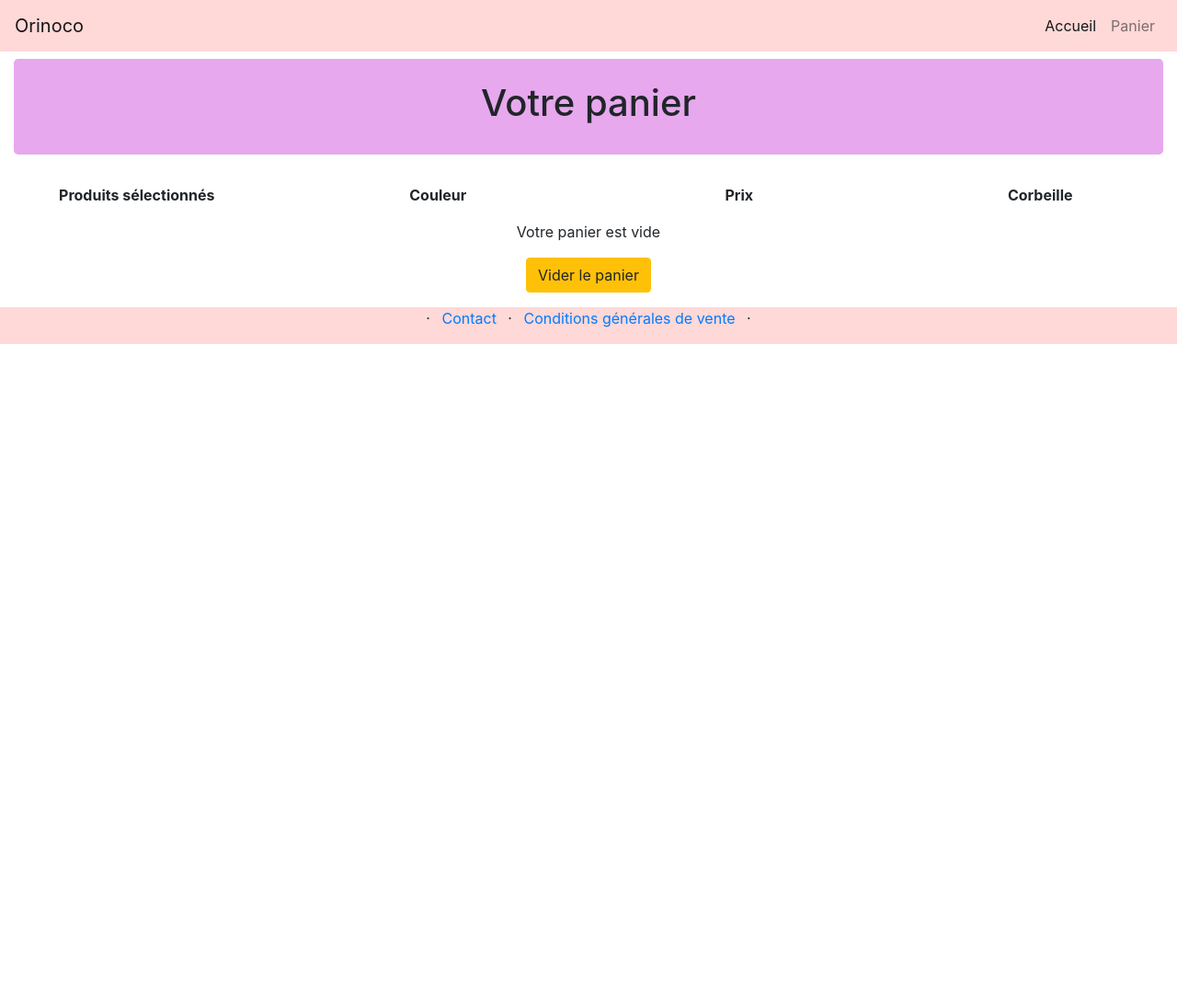
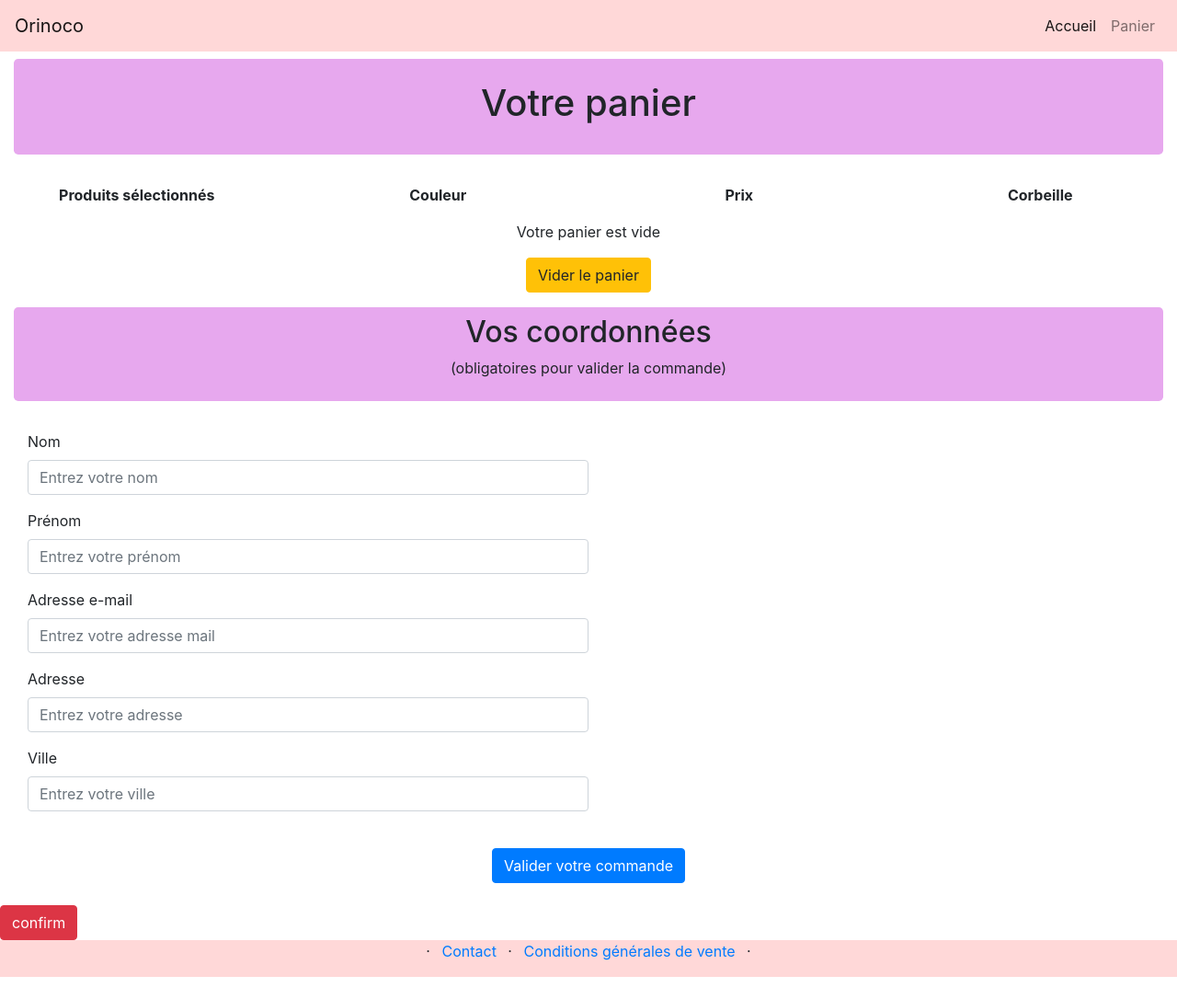
Before and after one commit to chris496/ChristopheDumas_5_15032021, a plain HTML site: page front-end/panier.html in a window 1280 px wide. Shown: the whole page at 92% size. Before the commit the page ends 800 px from the top, so only its background shows below. Drawn offline with nearby package versions, Linux system fonts and the light colour scheme.

Commit message:
mise en place de l'envoi "post fetch" du formulaire et du panier

```diff
--- a/front-end/panier.html
+++ b/front-end/panier.html
@@ -71,6 +71,54 @@
         <button type="button" class="btn btn-warning" id="alldelete">Vider le panier</button>
     </div>
 
+    <div class="col">
+    <div class="row">
+            <div class="col">
+                <div class="jumbotron text-center p-2">
+                    <h2>Vos coordonnées</h2>
+                    <p>(obligatoires pour valider la commande)</p>
+                </div>
+            </div>
+        </div>
+
+        <div class="row">
+            <div class="form col">
+
+                <form id="validForm">
+                    <div class="form-group col">
+                        <label for="name">Nom</label>
+                        <input type="text" class="form-control w-50" id="lastName" name="lastName" placeholder="Entrez votre nom">
+                        <span id="error"></span>
+                    </div>
+                    <div class="form-group col">
+                        <label for="surname">Prénom</label>
+                        <input type="text" class="form-control w-50" id="firstName" name="firstName" placeholder="Entrez votre prénom">
+                    </div>
+                    <div class="form-group col">
+                        <label for="email">Adresse e-mail</label>
+                        <input type="email" class="form-control w-50" id="email" name="email" placeholder="Entrez votre adresse mail">
+                        <span id="errorEmail"></span>
+                    </div>
+                    <div class="form-group col">
+                        <label for="adress">Adresse</label>
+                        <input type="text" class="form-control w-50" id="address" name="address" placeholder="Entrez votre adresse">
+                    </div>
+                    <div class="form-group col">
+                        <label for="city">Ville</label>
+                        <input type="text" class="form-control w-50" id="city" name="city" placeholder="Entrez votre ville">
+                    </div>
+                    <div class="button-form text-center">
+                        <button type="submit" class="btn btn-primary mb-4 mt-4" id="buttonForm">Valider votre commande</button>
+                    </div>
+                </form>
+
+            </div>
+        </div>
+    </div>
+    <a href="./confirmation.html">
+    <button type="button" class="btn btn-danger" id="delete">confirm</button>
+    </a>
+
     <div class="background">
         <div class="container">
             <div class="row">
--- a/front-end/panier.js
+++ b/front-end/panier.js
@@ -2,7 +2,8 @@
 
 const urlPost = `http://127.0.0.1:3000/api/teddies/order`;
 const teddiesInLocalstorage = JSON.parse(localStorage.getItem("article"));
-
+const products = teddiesInLocalstorage
+console.log(products)
 
 
 ////////// Fonctions //////////
@@ -35,12 +36,13 @@ function addTeddiesInBasket(){
                     </div>
                 </div>
             </div>`
-            console.log(properties)
         }
     }
 }
 
 addTeddiesInBasket()
+
+// Evenement pour supprimer tout les articles
 
 const allDelete = document.getElementById("alldelete")
 const remove = document.getElementById("addToCart");
@@ -75,3 +77,103 @@ function deleteOneRow(deleteRow){
     console.log(array)
     localStorage.setItem("article", JSON.stringify(teddiesInLocalstorage));
 }*/
+
+////////// Validation formulaire avec regex //////////
+
+/*const form = document.getElementById("validForm");
+form.email.addEventListener('change', function(){
+    validEmail(this)
+})
+
+const validEmail = function(email){
+    const emailRegExp = new RegExp('^[a-zA-Z0-9.-_]+[@]{1}[a-zA-Z0-9.-_]+[.]{1}[a-z]{2,10}$', 'g')
+    let testEmail = emailRegExp.test(email.value)
+    if(testEmail == true){
+        document.getElementById("errorEmail").innerHTML = "adresse email valide"
+        return true
+    }else{
+        document.getElementById("errorEmail").innerHTML = "adresse email non valide"
+        return false
+    }
+}
+
+form.addEventListener('submit', function(e){
+    e.preventDefault()
+    if(validEmail(form.email)){
+        form.submit()
+
+    }
+})*/
+
+/////////////////////////////////// a finir pour les autres champs ////////////////////////////////
+
+//let formData = new FormData(form)
+
+//console.log(formData)
+
+
+
+document.getElementById("buttonForm").addEventListener("click", function(e){
+e.preventDefault()
+
+const contact = {
+    lastName: document.getElementById("lastName").value,
+    firstName: document.getElementById("firstName").value,
+    email: document.getElementById("email").value,
+    address: document.getElementById("address").value,
+    city: document.getElementById("city").value
+    }
+
+    localStorage.setItem("contact", JSON.stringify(contact))
+    //console.log(formObject)
+
+    fetch('http://127.0.0.1:3000/api/teddies/order', {
+    method: 'POST',
+    headers: {
+        'Accept': 'application/json',
+        'Content-type': 'application/json'
+    },
+    body: JSON.stringify ({contact, products})
+})
+.then(response => response.json())
+.then(response => localStorage.setItem("idCommande", JSON.stringify(response.orderId)));
+
+//document.location.href="./confirmation.html"
+
+})
+
+
+
+/*function test(){
+    window.location.href="./confirmation.html"
+}*/
+
+/*let contact = {
+    firstName: "jean",
+    lastName: "reyo",
+    address:"23 fesffs fsef ff",
+    city: "feurs",
+    email: "efsefe@fdf"
+}
+
+console.log(contact)
+
+let products = ["5be9c8541c9d440000665243"]
+
+console.log(products)
+
+//let commande = {contact: {}, products: []}
+
+fetch('http://127.0.0.1:3000/api/teddies/order', {
+    method: 'POST',
+    headers: {
+        'Accept': 'application/json',
+        'Content-type': 'application/json'
+    },
+    body: JSON.stringify ({contact, products})
+})
+.then(response => response.json())
+.then(response => console.log(response));
+
+
+*/
--- a/front-end/style.css
+++ b/front-end/style.css
@@ -22,3 +22,7 @@ a:hover{
 .color{
     background-color: rgba(236, 195, 215, 0.767);
 }
+
+input{
+    width: 2000px;
+}
```
